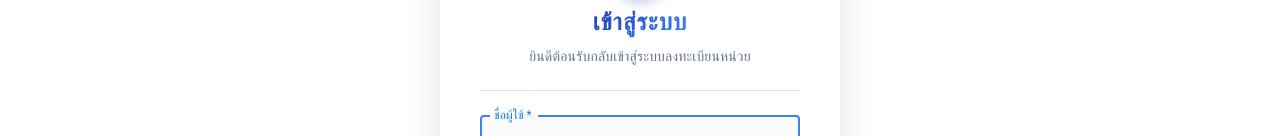
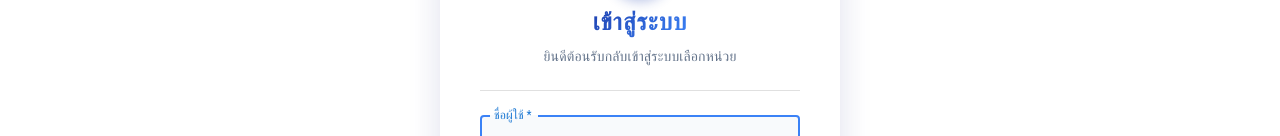
Before and after one commit to anumua/Register-system, a Next.js app: page /login in a window 1280 px wide. Shown: the part 214-350 px from the top of the page. Built offline with nearby package versions, Linux system fonts and the light colour scheme; no server answers.

Commit message:
banner_login

```diff
--- a/src/app/login/page.jsx
+++ b/src/app/login/page.jsx
@@ -140,7 +140,7 @@ export default function LoginPage() {
             fontWeight: 500,
           }}
         >
-          ยินดีต้อนรับกลับเข้าสู่ระบบลงทะเบียนหน่วย
+          ยินดีต้อนรับกลับเข้าสู่ระบบเลือกหน่วย
         </Typography>
         <Divider sx={{ width: "100%", mb: 3 }} />
 
```
